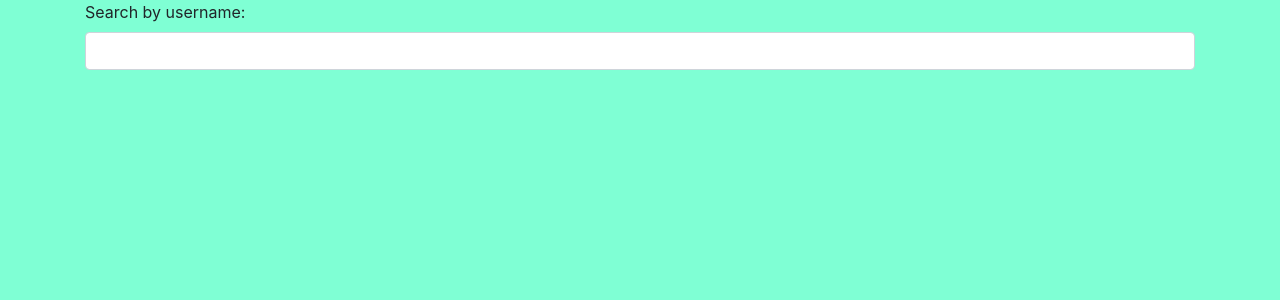
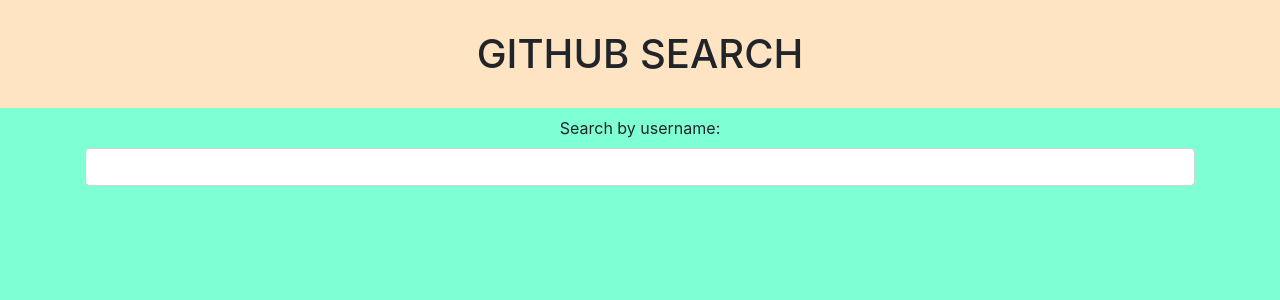
Before and after one commit to umunadine/Github-search, an Angular app: page / in a window 1280 px wide. Shown: the top 300 px of the page. Built offline with nearby package versions, Linux system fonts and the light colour scheme.

Commit message:
adding header

```diff
--- a/src/index.html
+++ b/src/index.html
@@ -9,6 +9,7 @@
   <link rel="icon" type="image/x-icon" href="favicon.ico">
 </head>
 <body>
+  <h1>Github Search</h1>
   <app-root></app-root>
 
   <script src="https://ajax.googleapis.com/ajax/libs/jquery/3.2.1/jquery.min.js"></script>
--- a/src/styles.css
+++ b/src/styles.css
@@ -1,4 +1,16 @@
 /* You can add global styles to this file, and also import other style files */
 body{
     background-color: aquamarine;
+    padding: 0;
+    margin: 0;
 }
+h1{
+    background-color: bisque;
+    text-transform: uppercase;
+    text-align: center;
+    padding: 30px;
+}
+app-root{
+    margin-top: 10px;
+    text-align: center;
+}
```
